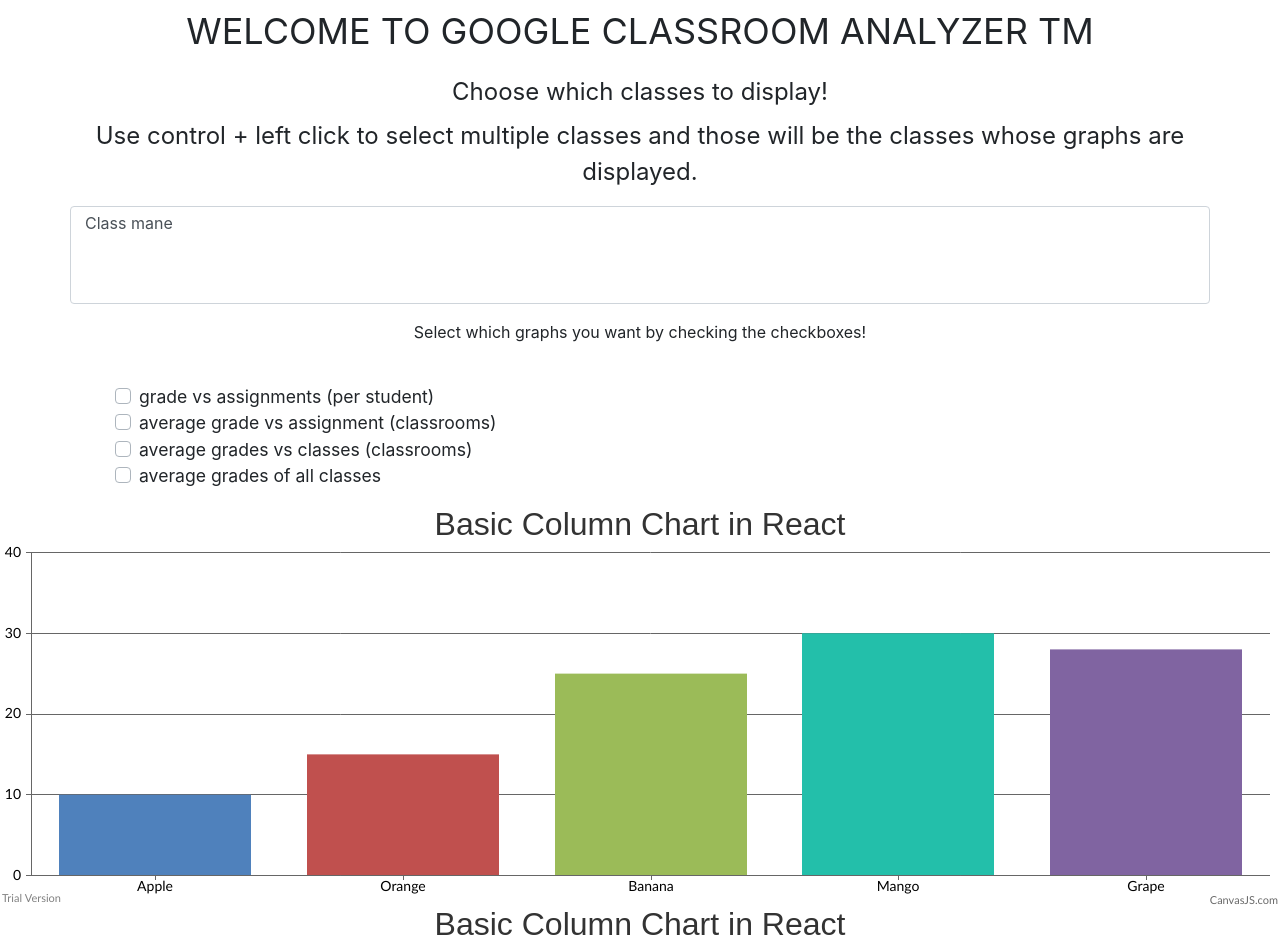
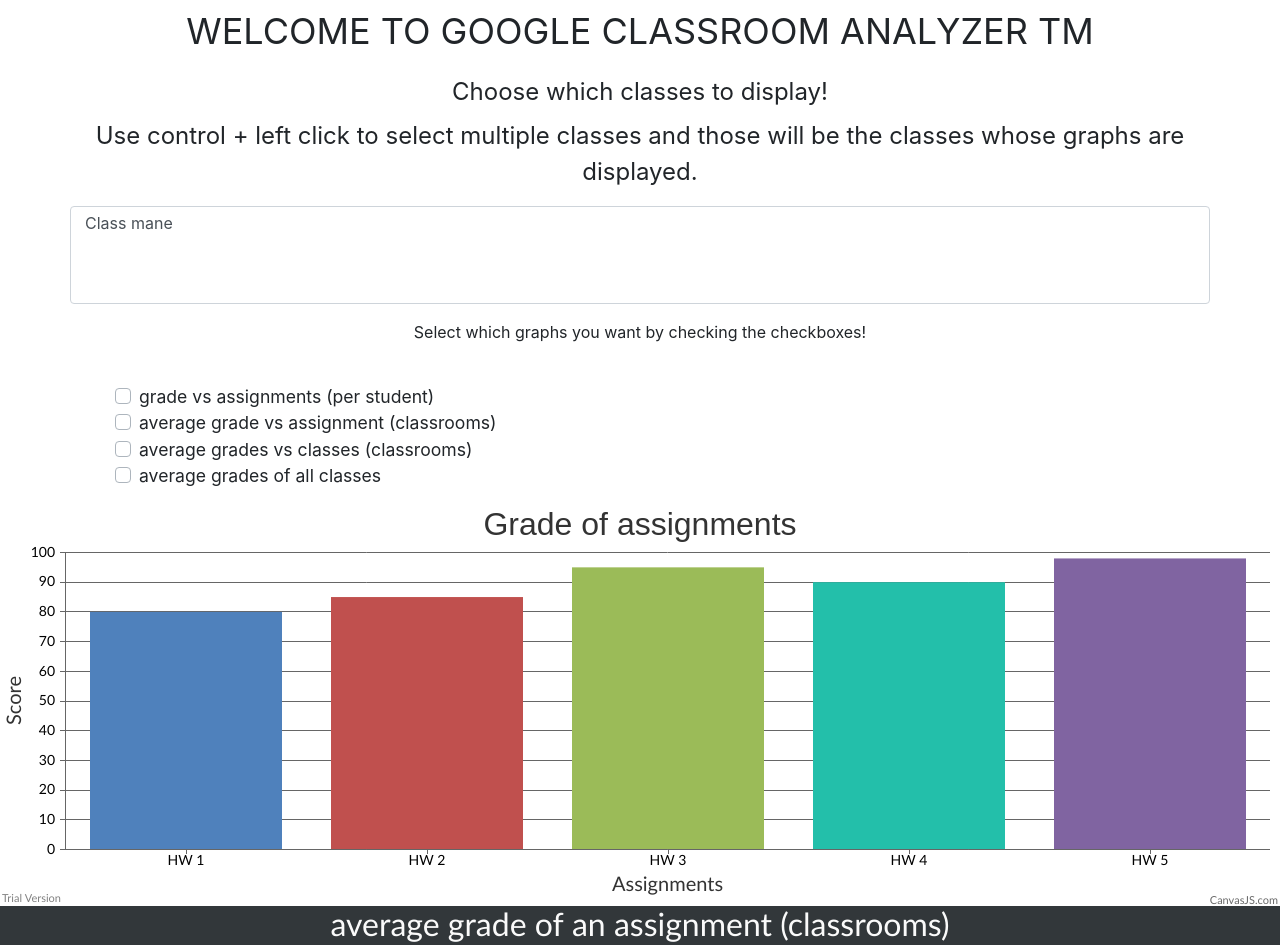
Before and after one commit to opportunity-hack-san-jose-2019/Team23, a React (Create React App) app: page / in a window 1280 px wide. Shown: the top 945 px of the page. Built offline with nearby package versions, Linux system fonts and the light colour scheme.

Commit message:
modified charts

```diff
--- a/src/components/graphs1.jsx
+++ b/src/components/graphs1.jsx
@@ -8,23 +8,26 @@
 
 
 class Graphs1 extends Component {
-
-
-
     render() {
-
         const options = {
+            animationEnabled: true,
+            axisY: {
+                title: "Score",
+            },
+            axisX: {
+                title: "Assignments",
+            },
             title: {
-                text: "Basic Column Chart in React"
+                text: "Grade of assignments"
             },
             data: [{
                 type: "column",
                 dataPoints: [
-                    { label: "Apple", y: 10 },
-                    { label: "Orange", y: 15 },
-                    { label: "Banana", y: 25 },
-                    { label: "Mango", y: 30 },
-                    { label: "Grape", y: 28 }
+                    { label: "HW 1", y: 80 },
+                    { label: "HW 2", y: 85 },
+                    { label: "HW 3", y: 95 },
+                    { label: "HW 4", y: 90 },
+                    { label: "HW 5", y: 98 }
                 ]
             }]
         }
@@ -40,40 +43,3 @@
 }
 
 export default Graphs1;
-
-// function graph1(props) {
-//     const options = {
-//         title: {
-//             text: "Basic Column Chart in React"
-//         },
-//         data: [{
-//             type: "column",
-//             dataPoints: [
-//                 { label: "Apple", y: 10 },
-//                 { label: "Orange", y: 15 },
-//                 { label: "Banana", y: 25 },
-//                 { label: "Mango", y: 30 },
-//                 { label: "Grape", y: 28 }
-//             ]
-//         }]
-//     }
-
-//     return (
-//         <div>
-//             <CanvasJSChart options={options}
-//             /* onRef = {ref => this.chart = ref} */
-//             />
-//         </div>
-//     );
-// }
-// function graph2(props) {
-//
-
-//     return (
-//         <div>
-//             <CanvasJSChart options={options}
-//             /* onRef = {ref => this.chart = ref} */
-//             />
-//         </div>
-//     );
-// }
--- a/src/components/graphs2.jsx
+++ b/src/components/graphs2.jsx
@@ -8,22 +8,27 @@
 
 
 class Graphs2 extends Component {
-
-
-
     render() {
         const options = {
+            animationEnabled: true,
+            theme:"dark2",
+            axisY: {
+                title: "Score",
+            },
+            axisX: {
+                title: "Assignments",
+            },
             title: {
-                text: "Basic Column Chart in React"
+                text: "average grade of an assignment (classrooms)"
             },
             data: [{
                 type: "column",
                 dataPoints: [
-                    { label: "no link", y: 10 },
-                    { label: "i wish this worked", y: 15 },
-                    { label: "scik", y: 25 },
-                    { label: "ifwo", y: 30 },
-                    { label: "asdfasd", y: 28 }
+                    { label: "HW 1", y: 83 },
+                    { label: "HW 2", y: 85 },
+                    { label: "HW 3", y: 87 },
+                    { label: "HW 4", y: 91 },
+                    { label: "HW 5", y: 94 }
                 ]
             }]
         }
```
Also changed, not shown: src/components/graphs3.jsx (+0 -64 lines), func/getStudent.js (added).
